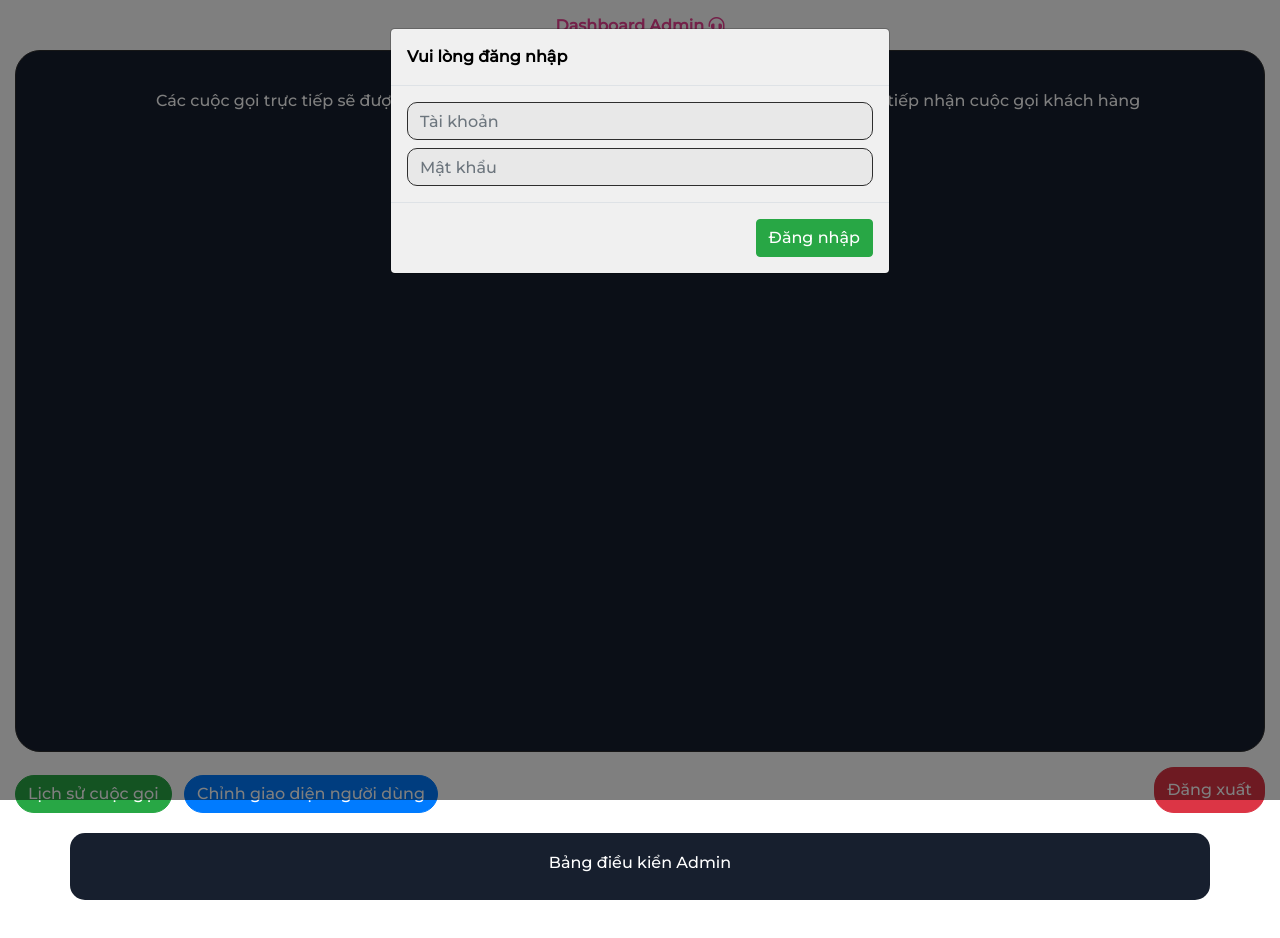
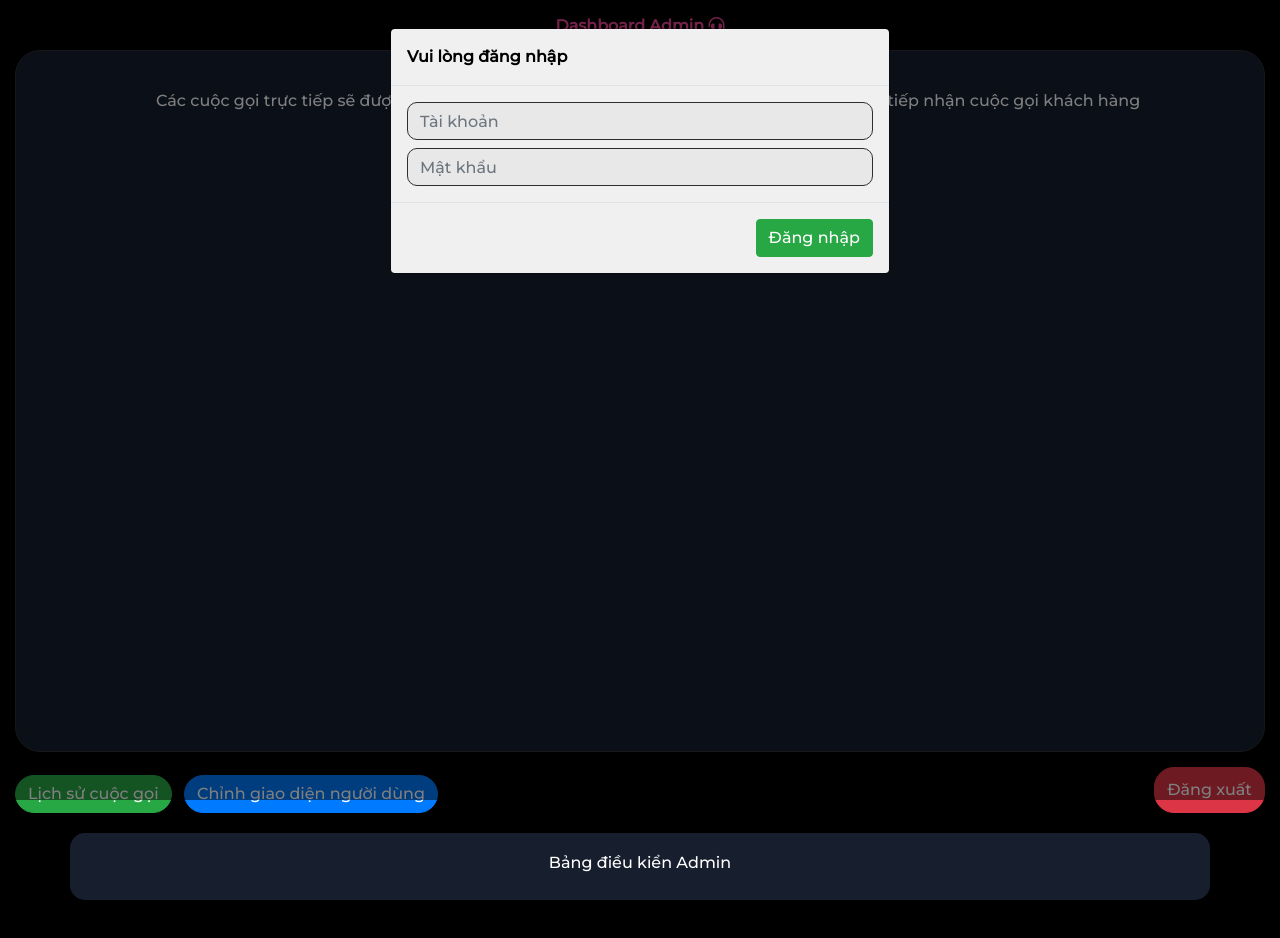
Before and after one commit to john-nv/support_call_audio, a website: page public/admin.html in a window 1280 px wide. After the commit the page ends 900 px from the top, so only its background shows below. Drawn offline with nearby package versions, Linux system fonts and the light colour scheme; no server answers; a web font is replaced by a local one.

Commit message:
feat: css

```diff
--- a/public/admin.html
+++ b/public/admin.html
@@ -21,7 +21,7 @@
     <title>Quản lý cuộc gọi</title>
     <link rel="shortcut icon" type="image/png" href="/img/admin-audio-call.png"/>
   </head>
-  <body>
+  <body style="background-color: black;">
     <style>
       h1, h2, h3, h4, h5, h6, span, label, p {
         color: black;
--- a/public/css.css
+++ b/public/css.css
@@ -35,7 +35,8 @@
 }
 
 body {
-    background-color: white;
+    height: 100vh;
+    background-color: rgba(255, 255, 255, 0.5);
     /* font-family: 'Playpen Sans', sans-serif; */
     font-family: 'Montserrat', sans-serif;
     font-weight: 500;
@@ -187,7 +188,6 @@ p, label, span, h1, h2, h3, h4, h5, h6, h7 {
 .u-main {
     padding: 17px;
     background-color: white;
-    height: 100vh;
     /* margin: 10px; */
     text-align: center;
 }
```
